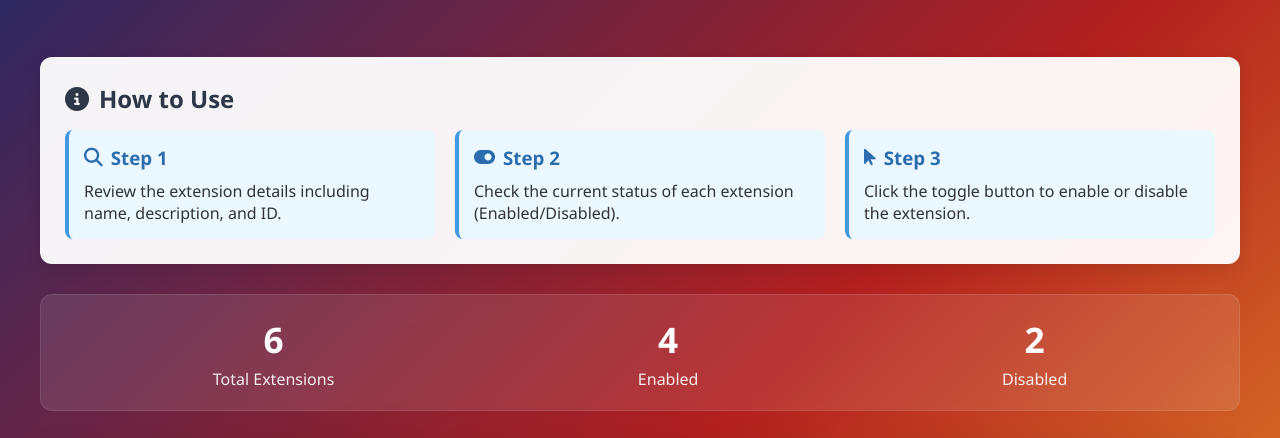
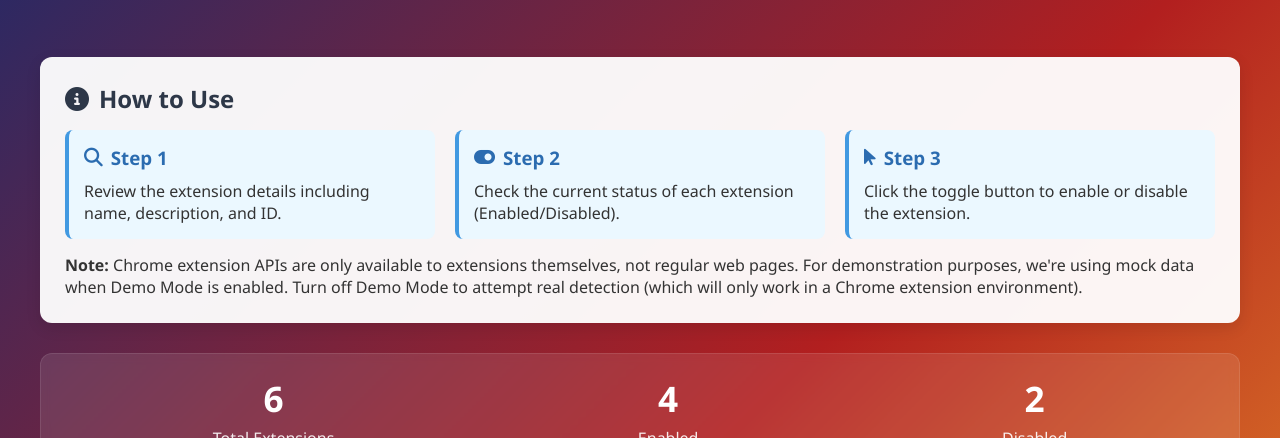
Before and after one commit to Yogeshwari1703/extension-manager, a browser extension: page index.html in a window 1280 px wide. Shown: the part 176-614 px from the top of the page. Drawn offline with Linux system fonts and the light colour scheme.

Commit message:
first commit

```diff
--- a/index.html
+++ b/index.html
@@ -271,6 +271,12 @@
             align-items: center;
             gap: 8px;
         }
+        .NOTE{
+          padding-top: 15px;
+        }
+        .note{
+          font-weight: bold ;
+        }
     </style>
 </head>
 <body>
@@ -295,6 +301,9 @@
                     <h3><i class="fas fa-mouse-pointer"></i> Step 3</h3>
                     <p>Click the toggle button to enable or disable the extension.</p>
                 </div>
+            </div>
+            <div class="NOTE">
+              <p ><span class="note">Note:</span> Chrome extension APIs are only available to extensions themselves, not regular web pages. For demonstration purposes, we're using mock data when Demo Mode is enabled. Turn off Demo Mode to attempt real detection (which will only work in a Chrome extension environment).</p>
             </div>
         </div>
 
```
